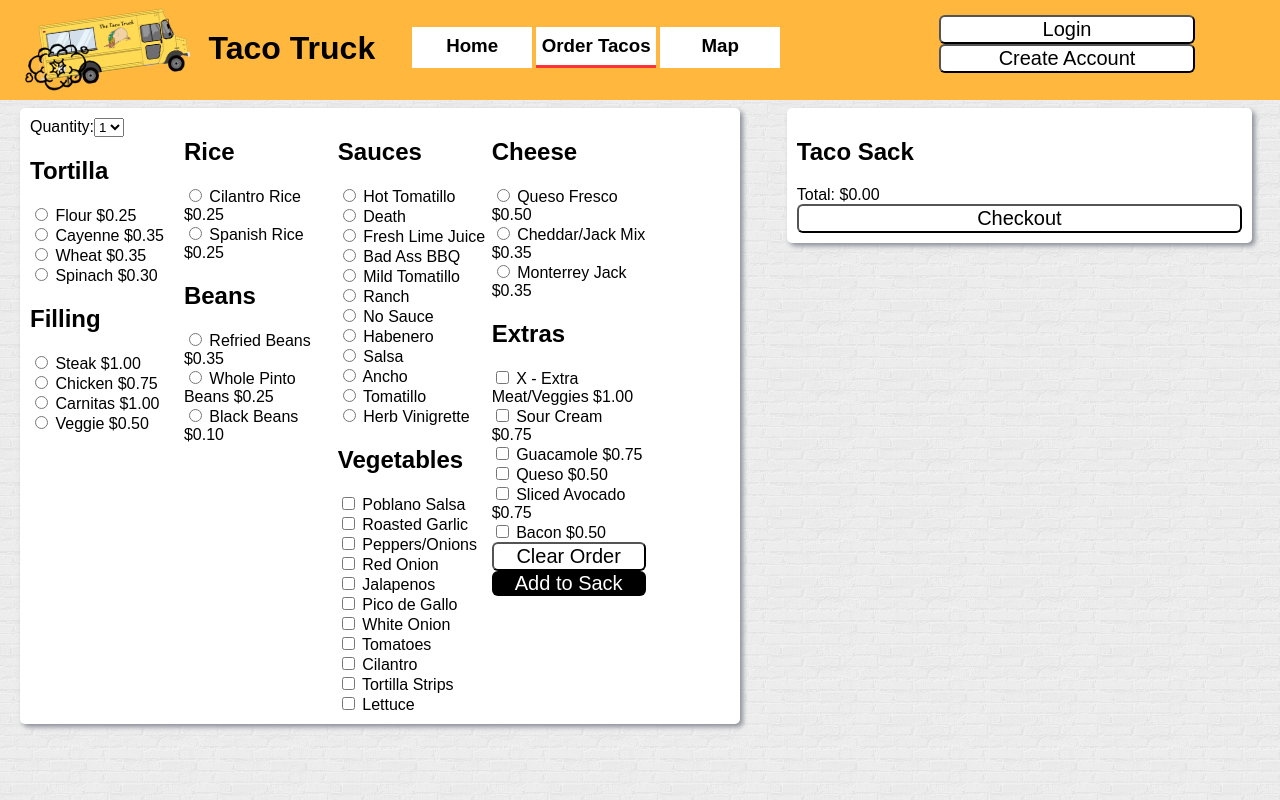
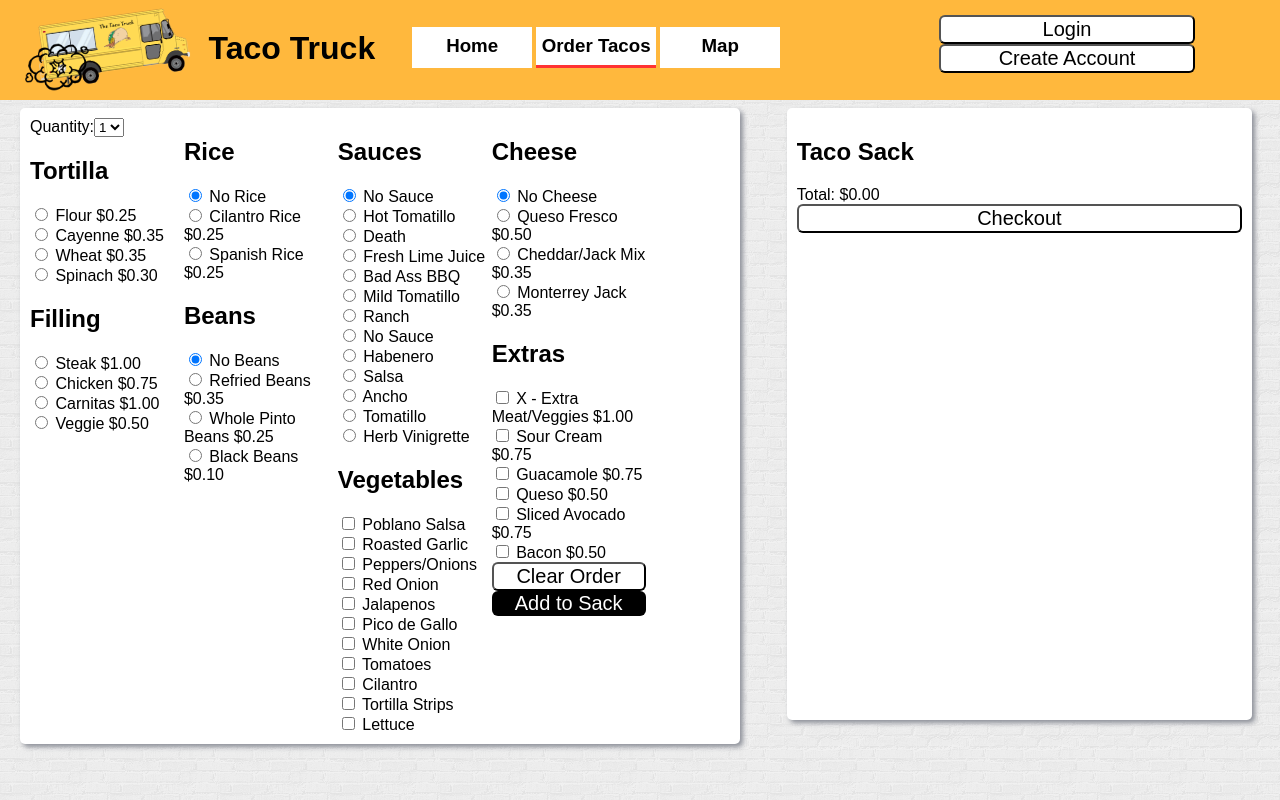
Before and after one commit to AustinCWells/TacoTruck, a PHP site: page /order.php in a window 1280 px wide. Run offline with PHP 8.4, Linux system fonts and the light colour scheme; some libraries are stand-ins or nearby versions.

Commit message:
order: more fun changes.

```diff
--- a/css/order.css
+++ b/css/order.css
@@ -14,7 +14,9 @@
 	position:relative;
 	float:right;
 	width:35%;
+	min-height:592px;
 	margin-right:20px;
+	margin-bottom: 50px;
 }
 
 
--- a/order.php
+++ b/order.php
@@ -40,14 +40,17 @@
 <section class="collumn">
 	<h2>Rice</h2>
 	<div id="riceList">
+		<input id="NoRice" type="radio" name="rice" value="No Rice" checked data-price="0.00"><label for="NoRice"> No Rice</label><br>
 	</div>
 	<h2>Beans</h2>
 	<div id="beansList">
+		<input id="NoBeans" type="radio" name="beans" value="No Beans" checked data-price="0.00"><label for="NoBeans"> No Beans</label><br>
 	</div>
 </section>
 <section class="collumn">
 	<h2>Sauces</h2>
 	<div id="saucesList">
+		<input id="NoSauce" type="radio" name="sauces" value="No Sauce" checked data-price="0.00"><label for="NoSauce"> No Sauce</label><br>
 	</div>
 	<h2>Vegetables</h2>
 	<div id="vegetablesList">
@@ -56,6 +59,7 @@
 <section class="collumn">
 	<h2>Cheese</h2>
 	<div id="cheeseList">
+		<input id="NoCheese" type="radio" name="cheese" value="No Cheese" checked data-price="0.00"><label for="NoCheese"> No Cheese</label><br>
 	</div>
 	<h2>Extras</h2>
 	<div id="extrasList">
```
